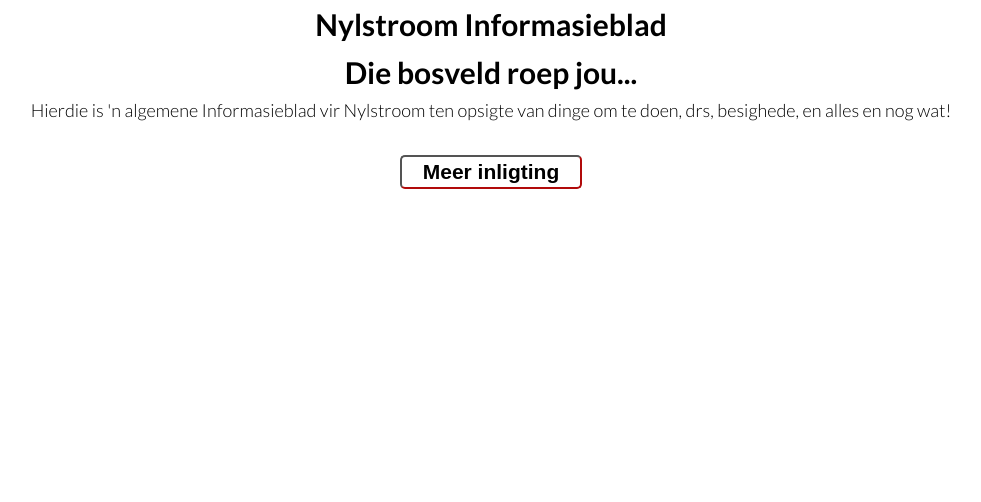
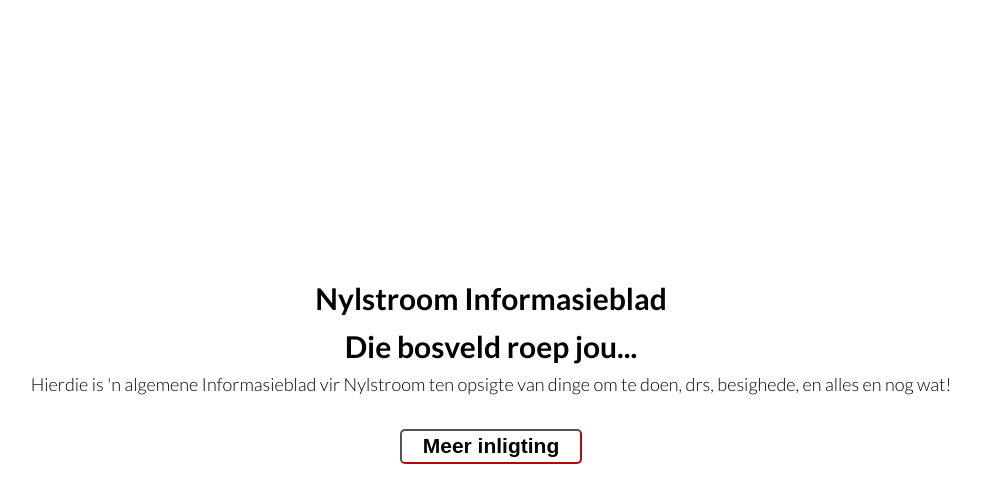
Before and after one commit to SVDwebtech/nylstroom0025, a website: page index.html in a window 1280 px wide. Shown: the whole page, without its empty margins (149-1130 px from the left). Drawn offline with nearby package versions, Linux system fonts and the light colour scheme; files that its build step writes are made by us from their sources.

Commit message:
add styling to position header and adjust margins between elements

```diff
--- a/sass/pages/_home.scss
+++ b/sass/pages/_home.scss
@@ -3,6 +3,11 @@
 /////////////////////////////////////////////////////////////////////
 
 .header {
+
+	display: flex;
+	flex-direction: column;
+	justify-content: center;
+
 
 	&__heading {
 		.heading__primary {
```
